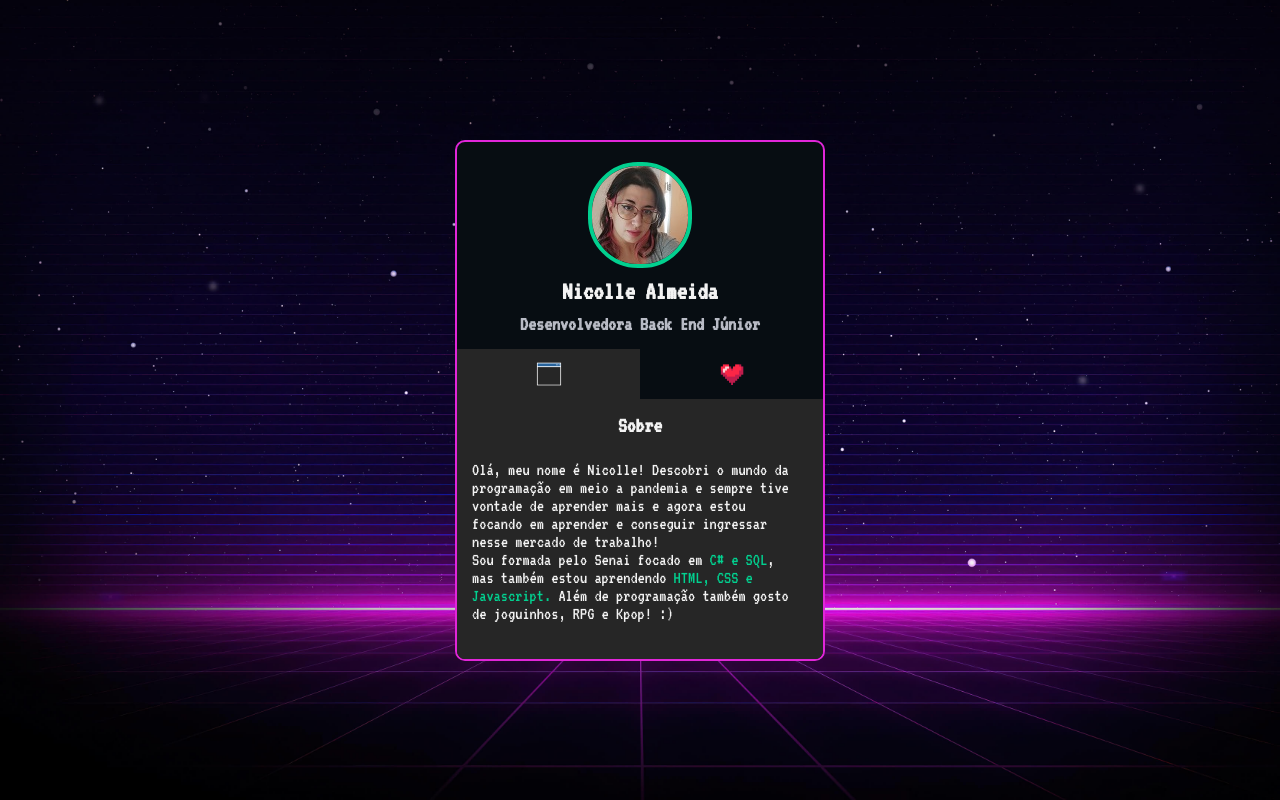
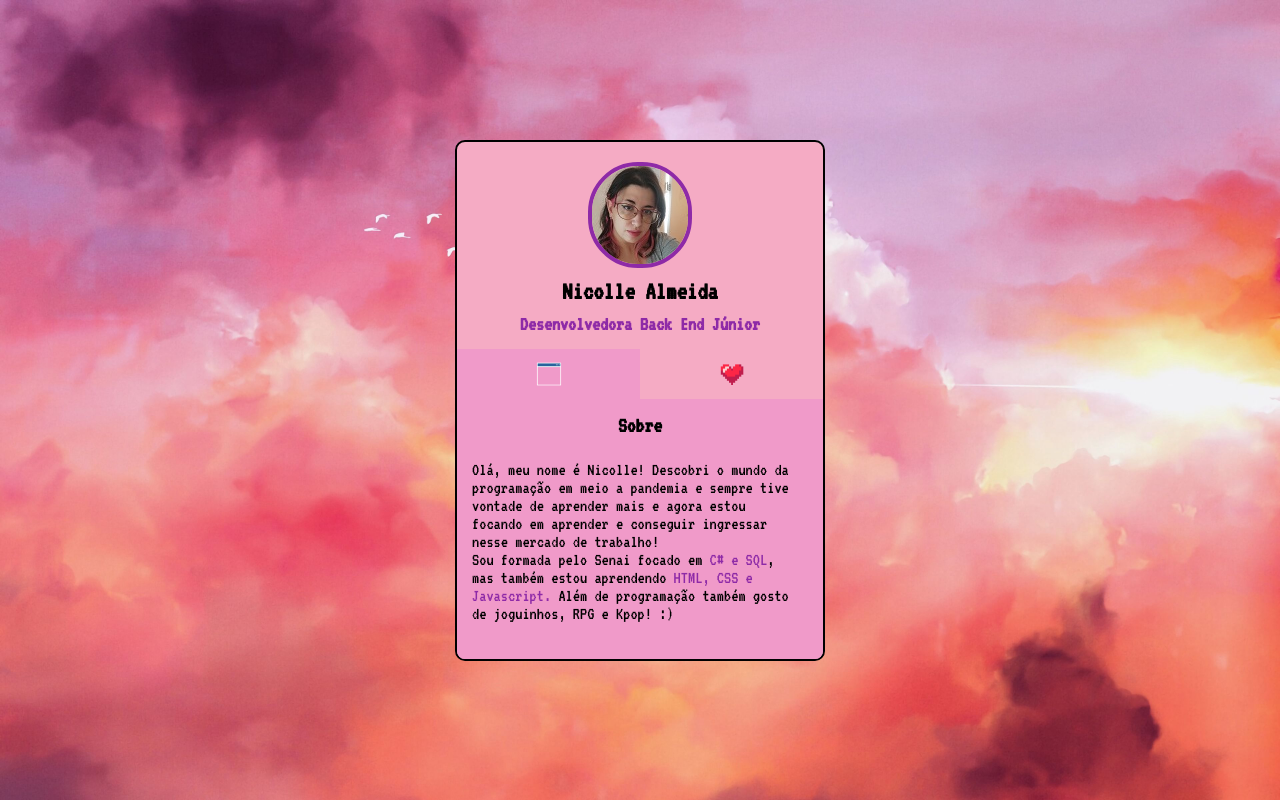
Before and after one commit to mizuiish/mini-portfolio, a plain HTML site: page index.html in a window 1280 px wide. Drawn offline with Linux system fonts and the light colour scheme.

Commit message:
alterações de cor

```diff
--- a/src/css/estilos.css
+++ b/src/css/estilos.css
@@ -1,11 +1,11 @@
 body{
-    background-image: url(../imagens/fundo-site.jpg);
+    background-image: url(../imagens/background.jpg);
     background-repeat: no-repeat;
     background-size: cover;
     background-position: center;
 
     font-family: 'VT323', monospace;
-    color: #f3f3f3;
+    color: #000000;
     font-size: 18px;
     display: flex;
     justify-content: center;
@@ -15,9 +15,9 @@ body{
 }
 
 .cartao{
-    background-color: #070d12;
+    background-color: #f5abc4;
     width: 370px;
-    border: 2px solid #e126d9;
+    border: 2px solid #000000;
     border-radius: 10px;
     overflow: hidden;
 }
@@ -36,7 +36,7 @@ body{
 
 .cartao .minhas-informacoes img{
     border-radius: 50px;
-    border: 4px solid #02d08f;
+    border: 4px solid #8e2aa7;
 }
 
 .cartao .minhas-informacoes .nome{
@@ -45,7 +45,7 @@ body{
 
 .cartao .minhas-informacoes .cargo{
     font-size: 20px;
-    color: #b8bbc5;
+    color: #8e2aa7;
 }
 
 .cartao .conteudo{
@@ -70,15 +70,15 @@ body{
 }
 
 .cartao .abas .aba.selecionado{
-    background-color: #262626;
+    background-color: #f09ac9;
 }
 
 .cartao .informacoes-abas{
-    background-color: #262626;
+    background-color: #f09ac9;
 }
 
 .cartao .abas .aba:hover{
-    background-color: #414141;
+    background-color: #fa78e9;
 }
 
 .informacoes-abas .informacao{
@@ -105,7 +105,7 @@ body{
 }
 
 .informacoes-abas .descricao span{
-    color:#02d08f;
+    color:#8e2aa7;
 }
 
 .redes-sociais{
```
Also changed, not shown: src/imagens/background.jpg (added).
